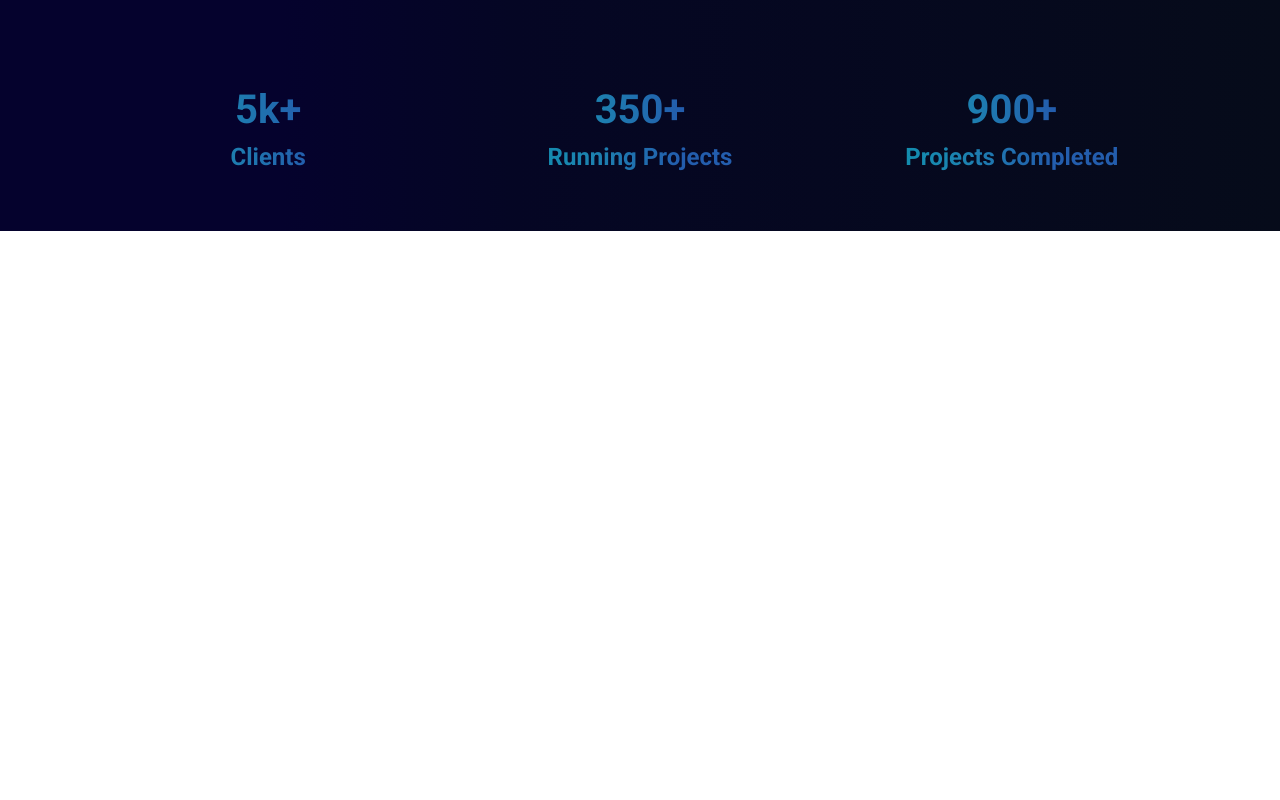
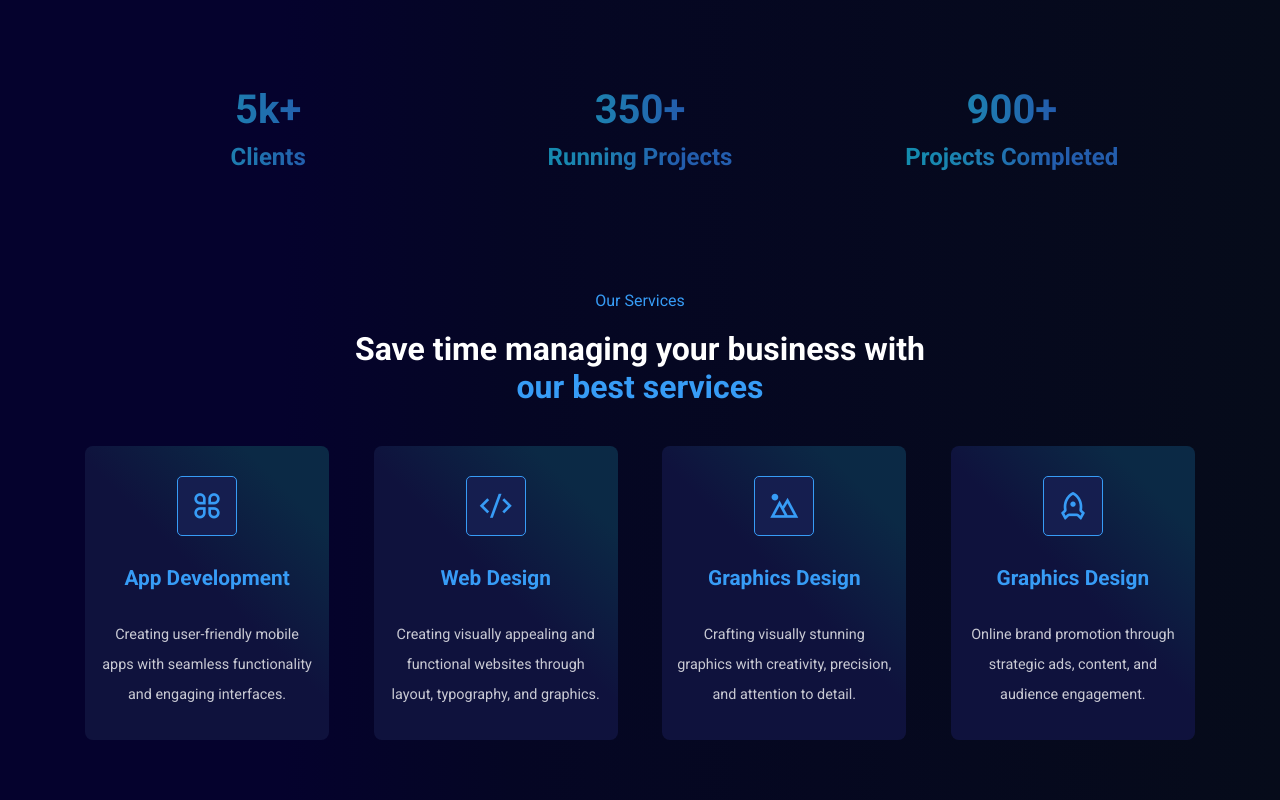
Before and after one commit to 0Mahdi/agency-website, a React (Create React App) app: page / in a window 1280 px wide. Shown: the part 601-1401 px from the top of the page. Before the commit the page ends 832 px from the top, so only its background shows below. Built offline with nearby package versions, Linux system fonts and the light colour scheme.

Commit message:
service section completed

```diff
--- a/src/App.css
+++ b/src/App.css
@@ -78,6 +78,7 @@ a{
 h1,
 h2{
     color: var(--heading-color);
+    font-size: 2rem;
 }
 
 section{
@@ -95,3 +96,10 @@ section{
   line-height: 30px;
   font-size: .9rem;
 }
+
+.subtitle{
+  font-size: 1rem;
+  color: var(--primary-color);
+  font-weight: 400;
+  margin-bottom: 20px;
+}
--- a/src/App.js
+++ b/src/App.js
@@ -2,6 +2,7 @@ import './App.css';
 import Header from './components/Header/Header';
 import Counter from './components/UI/Counter';
 import Hero from './components/UI/Hero';
+import Services from './components/UI/Services';
 
 function App() {
   return (
@@ -9,6 +10,7 @@ function App() {
       <Header />
       <Hero />
       <Counter />
+      <Services />
     </>
   )
 }
--- /dev/null
+++ b/src/components/UI/Services.jsx
@@ -0,0 +1,57 @@
+import React from 'react';
+import '../../styles/services.css';
+
+const serviceData = [
+    {
+        icon: 'ri-apps-line',
+        title: 'App Development',
+        desc: 'Creating user-friendly mobile apps with seamless functionality and engaging interfaces.'
+    },
+    {
+        icon: 'ri-code-s-slash-line',
+        title: 'Web Design',
+        desc: 'Creating visually appealing and functional websites through layout, typography, and graphics.'
+    },
+    {
+        icon: 'ri-landscape-line',
+        title: 'Graphics Design',
+        desc: 'Crafting visually stunning graphics with creativity, precision, and attention to detail.'
+    },
+    {
+        icon: 'ri-rocket-line',
+        title: 'Graphics Design',
+        desc: 'Online brand promotion through strategic ads, content, and audience engagement.'
+    },
+]
+
+const Services = () => {
+  return (
+    <section id="service">
+        <div className="container">
+            <div className="services__top-content">
+                <h6 className="subtitle">Our Services</h6>
+                <h2>Save time managing your business with</h2>
+                <h2 className="highlight"> our best services</h2>
+            </div>
+
+            <div className="service__item-wrapper">
+                {
+                    serviceData.map((item,index)=>(
+                        <div className="services__item" key={index}>
+                            <span className="service__icon">
+                                <i class={item.icon}></i>
+                            </span>
+                            <h3 className="service__title">{item.title}</h3>
+                            <p className='description'>
+                                {item.desc}
+                            </p>
+                        </div>
+                    ))
+                }
+            </div>
+        </div>
+    </section>
+  )
+}
+
+export default Services
--- /dev/null
+++ b/src/styles/services.css
@@ -0,0 +1,44 @@
+.services__top-content{
+    text-align: center;
+    margin-bottom: 40px;
+}
+
+.service__item-wrapper{
+    display: flex;
+    align-items: center;
+    justify-content: space-between;
+    column-gap: 1.5rem;
+}
+
+.services__item {
+    background: var(--card-bg);
+    width: 22%;
+    padding: 30px 15px;
+    text-align: center;
+    border-radius: 0.5rem;
+    cursor: pointer;
+}
+
+.service__icon {
+    width: 60px;
+    height: 60px;
+    display: flex;
+    align-items: center;
+    justify-content: center;
+    margin: auto;
+    background: var(--icon-bg);
+    border-radius: 5px;
+    margin-bottom: 30px;
+    border: 1px solid var(--primary-color);
+}
+
+.service__icon i {
+    font-size: 2rem;
+    color: var(--primary-color);
+}
+
+.service__title {
+    color: var(--primary-color);
+    font-size: 1.3rem;
+    margin-bottom: 30px;
+}
```
